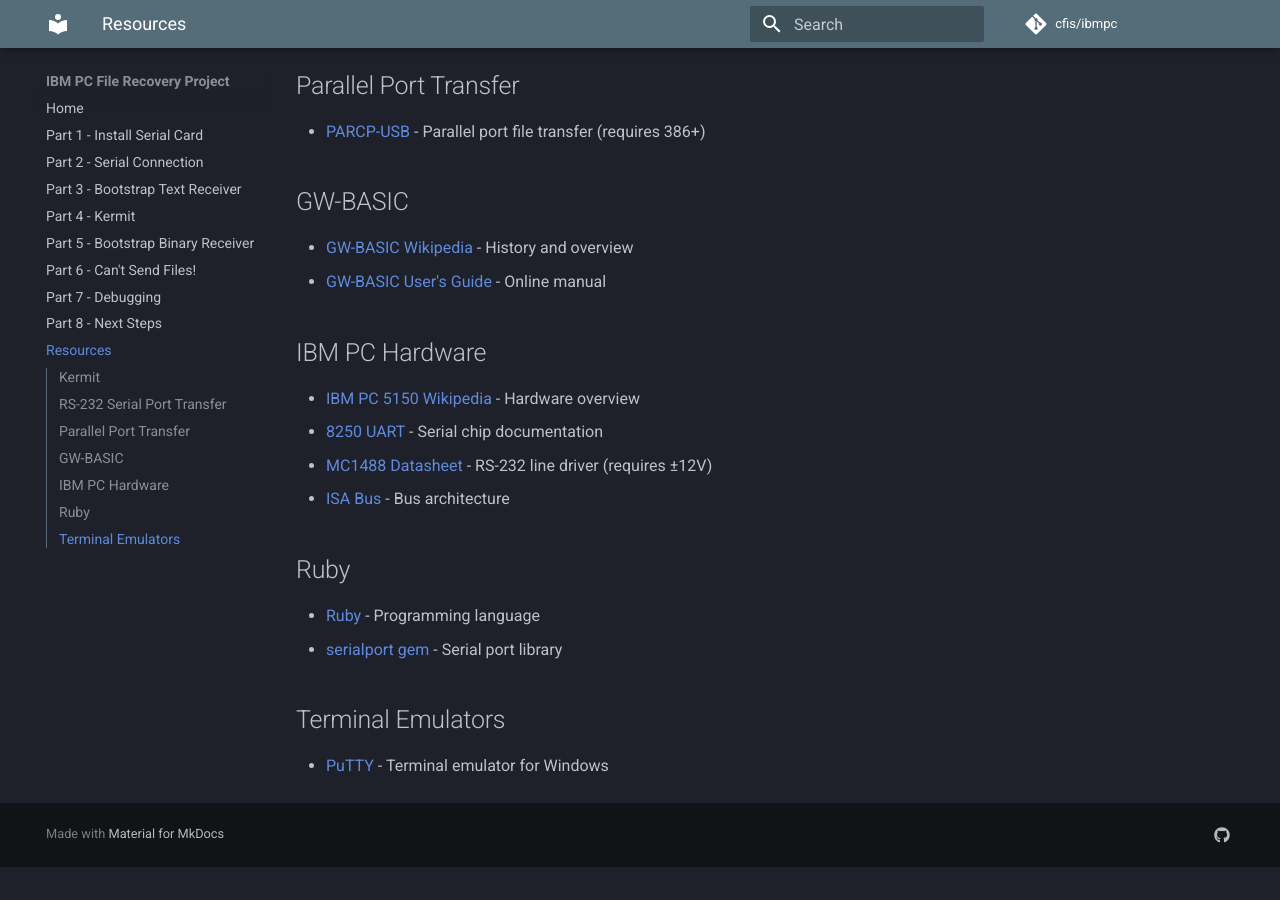
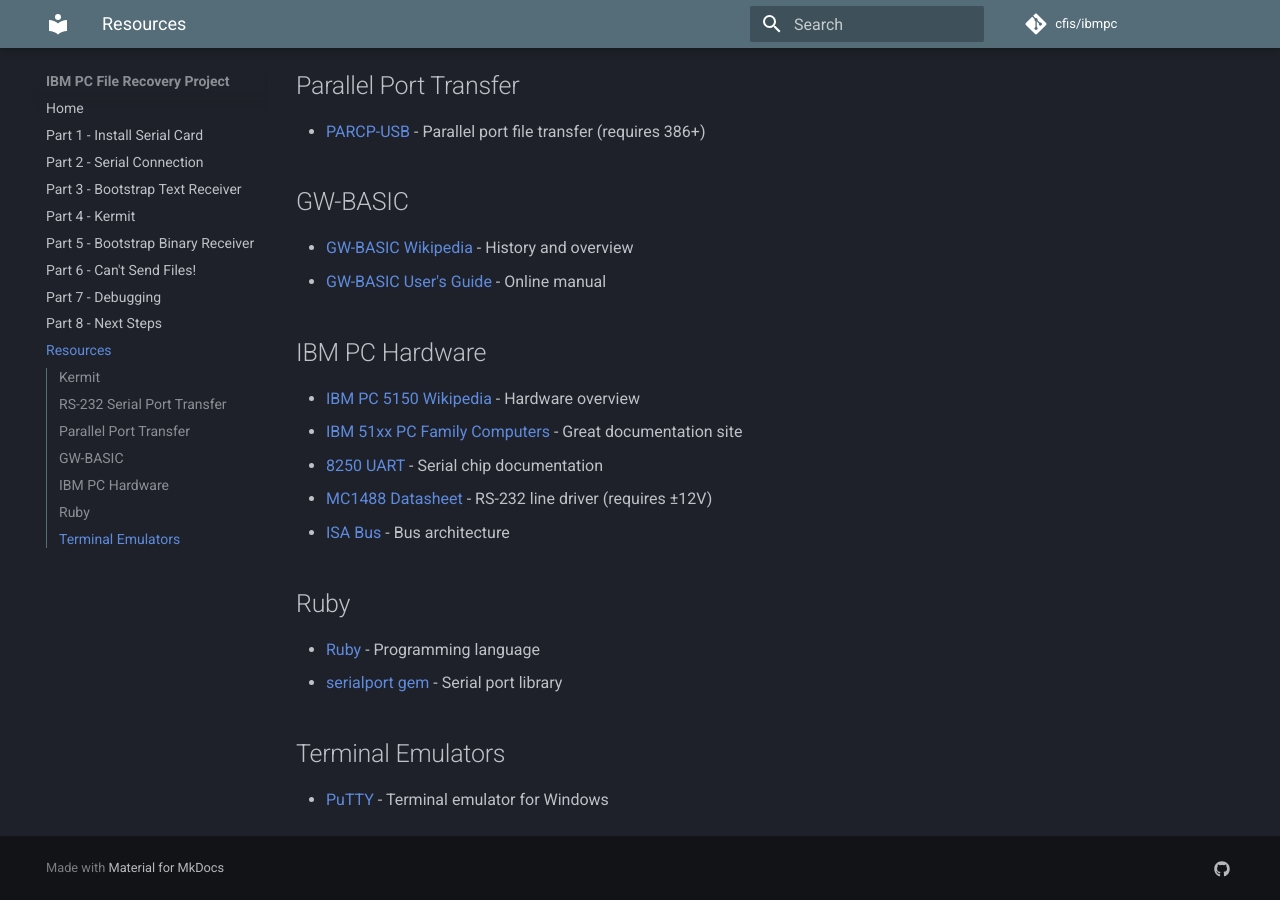
Before and after one commit to cfis/ibmpc, an MkDocs documentation site: the page built from docs/resources.md, in a window 1280 px wide and 900 px high, scrolled down 545 px. Built offline with MkDocs 1.6.1 and Material for MkDocs 9.7.7, drawn with Linux system fonts in a browser that asks for light colours; comment, search, counter and statistics services are not loaded; before the commit the page ends 1412 px from its top, so only the background shows below that.

Commit message:
Add https://minuszerodegrees.net/ as resource.

```diff
--- a/docs/resources.md
+++ b/docs/resources.md
@@ -26,6 +26,7 @@ Useful references for IBM PC serial communication and file transfer.
 ## IBM PC Hardware
 
 - [IBM PC 5150 Wikipedia](https://en.wikipedia.org/wiki/IBM_Personal_Computer) - Hardware overview
+- [IBM 51xx PC Family Computers](https://minuszerodegrees.net/) - Great documentation site
 - [8250 UART](https://en.wikipedia.org/wiki/8250_UART) - Serial chip documentation
 - [MC1488 Datasheet](https://www.onsemi.com/pdf/datasheet/mc1488-d.pdf) - RS-232 line driver (requires ±12V)
 - [ISA Bus](https://en.wikipedia.org/wiki/Industry_Standard_Architecture) - Bus architecture
```
